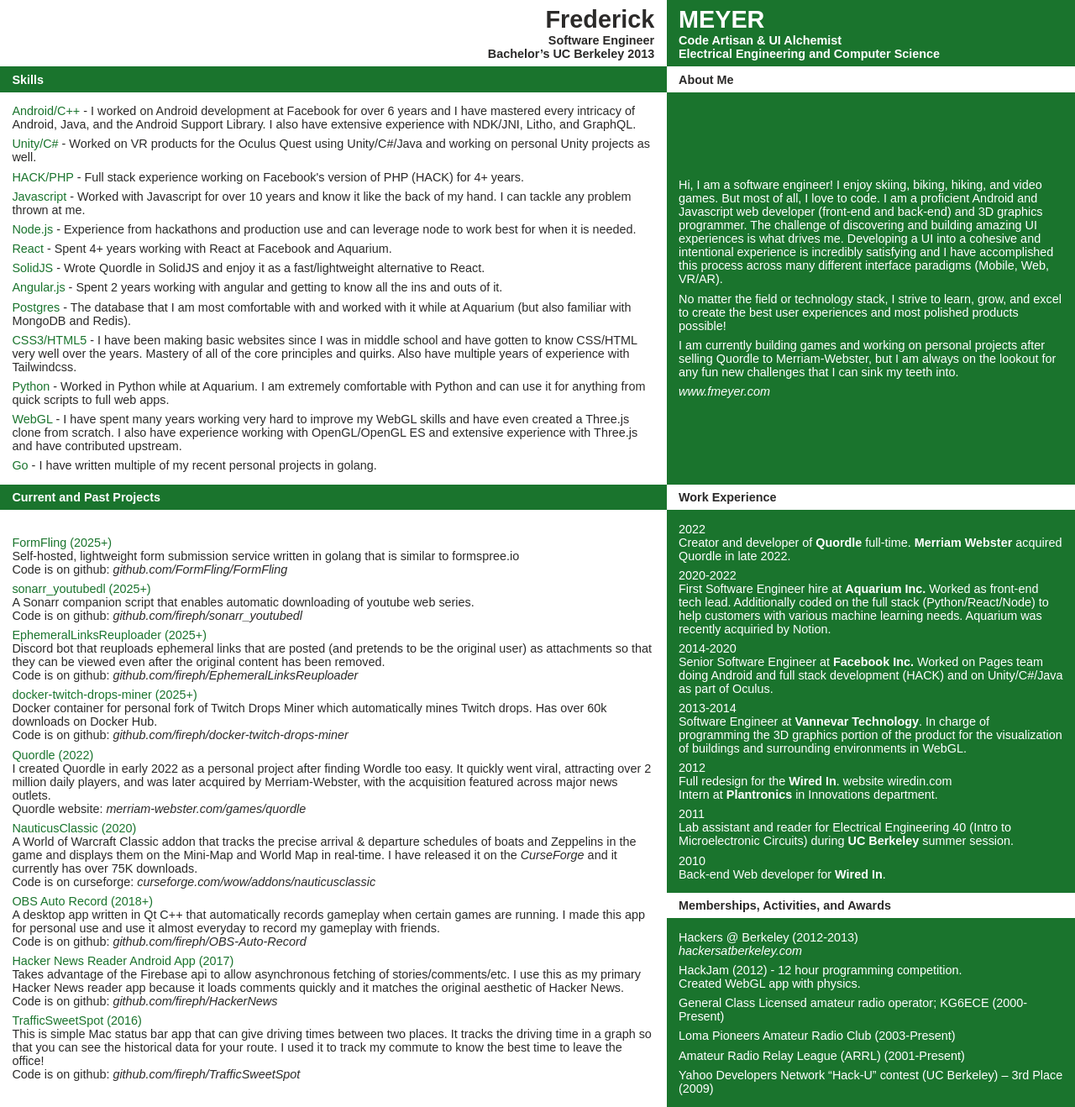
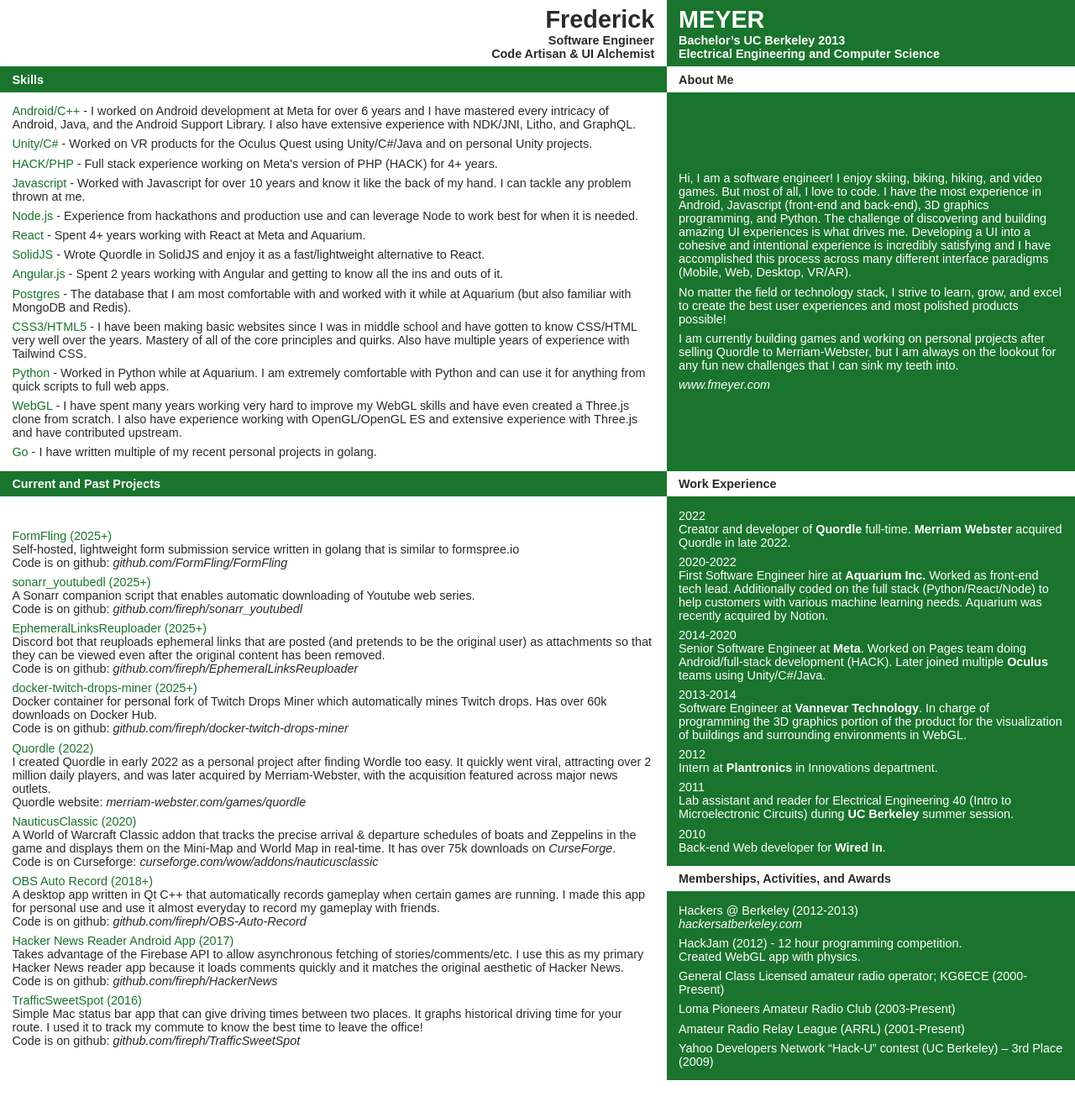
Before and after one commit to fireph/personal_website2, a website: page public/resume/index.html in a window 1280 px wide. Shown: the whole page at 84% size. After the commit the page ends 1286 px from the top, so only its background shows below. Drawn offline with Linux system fonts and the light colour scheme.

Commit message:
Update index.html

```diff
--- a/public/resume/index.html
+++ b/public/resume/index.html
@@ -15,6 +15,7 @@
         width: 100%;
         -webkit-font-smoothing: antialiased;
         -webkit-print-color-adjust: exact;
+        print-color-adjust: exact;
       }
 
       a {
@@ -111,12 +112,12 @@
           <span class="subtitle">Software Engineer</span>
         </th>
         <th class="green-background">
-          <span class="subtitle">Code Artisan & UI Alchemist</span>
+          <span class="subtitle">Bachelor’s UC Berkeley 2013</span>
         </th>
       </tr>
       <tr class="title-row-last">
         <th>
-          <span class="subtitle">Bachelor’s UC Berkeley 2013</span>
+          <span class="subtitle">Code Artisan & UI Alchemist</span>
         </th>
         <th class="green-background">
           <span class="subtitle"
@@ -132,18 +133,18 @@
         <td>
           <p>
             <span class="content-title">Android/C++</span> - I worked on Android
-            development at Facebook for over 6 years and I have mastered every
+            development at Meta for over 6 years and I have mastered every
             intricacy of Android, Java, and the Android Support Library. I also
             have extensive experience with NDK/JNI, Litho, and GraphQL.
           </p>
           <p>
             <span class="content-title">Unity/C#</span> - Worked on VR products
-            for the Oculus Quest using Unity/C#/Java and working on personal
-            Unity projects as well.
+            for the Oculus Quest using Unity/C#/Java and on personal Unity
+            projects.
           </p>
           <p>
             <span class="content-title">HACK/PHP</span> - Full stack experience
-            working on Facebook's version of PHP (HACK) for 4+ years.
+            working on Meta's version of PHP (HACK) for 4+ years.
           </p>
           <p>
             <span class="content-title">Javascript</span> - Worked with
@@ -152,12 +153,12 @@
           </p>
           <p>
             <span class="content-title">Node.js</span> - Experience from
-            hackathons and production use and can leverage node to work best for
+            hackathons and production use and can leverage Node to work best for
             when it is needed.
           </p>
           <p>
             <span class="content-title">React</span> - Spent 4+ years working
-            with React at Facebook and Aquarium.
+            with React at Meta and Aquarium.
           </p>
           <p>
             <span class="content-title">SolidJS</span> - Wrote Quordle in
@@ -165,7 +166,7 @@
           </p>
           <p>
             <span class="content-title">Angular.js</span> - Spent 2 years
-            working with angular and getting to know all the ins and outs of it.
+            working with Angular and getting to know all the ins and outs of it.
           </p>
           <p>
             <span class="content-title">Postgres</span> - The database that I am
@@ -177,7 +178,7 @@
             basic websites since I was in middle school and have gotten to know
             CSS/HTML very well over the years. Mastery of all of the core
             principles and quirks. Also have multiple years of experience with
-            Tailwindcss.
+            Tailwind CSS.
           </p>
           <p>
             <span class="content-title">Python</span> - Worked in Python while
@@ -199,13 +200,13 @@
         <td class="green-background">
           <p>
             Hi, I am a software engineer! I enjoy skiing, biking, hiking, and
-            video games. But most of all, I love to code. I am a proficient
-            Android and Javascript web developer (front-end and back-end) and 3D
-            graphics programmer. The challenge of discovering and building
-            amazing UI experiences is what drives me. Developing a UI into a
-            cohesive and intentional experience is incredibly satisfying and I
-            have accomplished this process across many different interface
-            paradigms (Mobile, Web, VR/AR).
+            video games. But most of all, I love to code. I have the most
+            experience in Android, Javascript (front-end and back-end), 3D
+            graphics programming, and Python. The challenge of discovering and
+            building amazing UI experiences is what drives me. Developing a UI
+            into a cohesive and intentional experience is incredibly satisfying
+            and I have accomplished this process across many different interface
+            paradigms (Mobile, Web, Desktop, VR/AR).
           </p>
           <p>
             No matter the field or technology stack, I strive to learn, grow,
@@ -239,7 +240,7 @@
           <p>
             <span class="content-title">sonarr_youtubedl (2025+)</span><br />A
             Sonarr companion script that enables automatic downloading of
-            youtube web series.<br />Code is on github:
+            Youtube web series.<br />Code is on github:
             <a target="_blank" href="https://github.com/fireph/sonarr_youtubedl"
               >github.com/fireph/sonarr_youtubedl</a
             >
@@ -284,10 +285,10 @@
             <span class="content-title">NauticusClassic (2020)</span><br />A
             World of Warcraft Classic addon that tracks the precise arrival
             &#38; departure schedules of boats and Zeppelins in the game and
-            displays them on the Mini-Map and World Map in real-time. I have
-            released it on the
-            <a href="https://www.curseforge.com/">CurseForge</a> and it
-            currently has over 75K downloads.<br />Code is on curseforge:
+            displays them on the Mini-Map and World Map in real-time. It has
+            over 75k downloads on
+            <a href="https://www.curseforge.com/">CurseForge</a>.<br />Code is
+            on Curseforge:
             <a
               target="_blank"
               href="https://www.curseforge.com/wow/addons/nauticusclassic"
@@ -307,7 +308,7 @@
           <p>
             <span class="content-title"
               >Hacker News Reader Android App (2017)</span
-            ><br />Takes advantage of the Firebase api to allow asynchronous
+            ><br />Takes advantage of the Firebase API to allow asynchronous
             fetching of stories/comments/etc. I use this as my primary Hacker
             News reader app because it loads comments quickly and it matches the
             original aesthetic of Hacker News.<br />Code is on github:
@@ -316,11 +317,11 @@
             >
           </p>
           <p>
-            <span class="content-title">TrafficSweetSpot (2016)</span><br />This
-            is simple Mac status bar app that can give driving times between two
-            places. It tracks the driving time in a graph so that you can see
-            the historical data for your route. I used it to track my commute to
-            know the best time to leave the office!<br />Code is on github:
+            <span class="content-title">TrafficSweetSpot (2016)</span
+            ><br />Simple Mac status bar app that can give driving times between
+            two places. It graphs historical driving time for your route. I used
+            it to track my commute to know the best time to leave the office!<br />Code
+            is on github:
             <a target="_blank" href="https://github.com/fireph/TrafficSweetSpot"
               >github.com/fireph/TrafficSweetSpot</a
             >
@@ -337,13 +338,13 @@
             Engineer hire at <b>Aquarium Inc.</b> Worked as front-end tech lead.
             Additionally coded on the full stack (Python/React/Node) to help
             customers with various machine learning needs. Aquarium was recently
-            acquiried by Notion.
+            acquired by Notion.
           </p>
           <p>
             <span class="content-title">2014-2020</span><br />Senior Software
-            Engineer at <b>Facebook Inc.</b> Worked on Pages team doing Android
-            and full stack development (HACK) and on Unity/C#/Java as part of
-            Oculus.
+            Engineer at <b>Meta</b>. Worked on Pages team doing
+            Android/full-stack development (HACK). Later joined multiple
+            <b>Oculus</b> teams using Unity/C#/Java.
           </p>
           <p>
             <span class="content-title">2013-2014</span><br />Software Engineer
@@ -352,8 +353,7 @@
             and surrounding environments in WebGL.
           </p>
           <p>
-            <span class="content-title">2012</span><br />Full redesign for the
-            <b>Wired In</b>. website wiredin.com<br />Intern at
+            <span class="content-title">2012</span><br />Intern at
             <b>Plantronics</b> in Innovations department.
           </p>
           <p>
```
